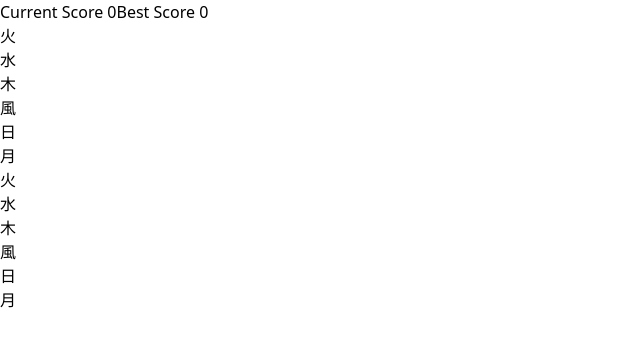
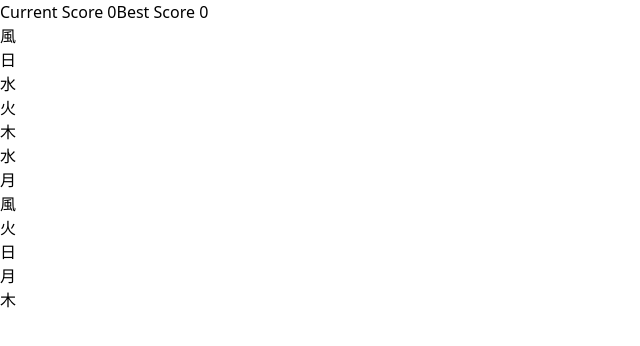
Before and after one commit to supersakana/memory_card, a Vue app: page / in a window 1280 px wide. Shown: the top 346 px of the page, without its empty margins (0-640 px from the left). Built offline with nearby package versions, Linux system fonts and the light colour scheme.

Commit message:
created shuffle method that is called on mount and when user clicks card (playRound)

```diff
--- a/src/App.vue
+++ b/src/App.vue
@@ -3,7 +3,7 @@
         <GameScore />
         <div class="my-10 h-[70vh] grid grid-cols-3 md:grid-cols-4 lg:grid-cols-6 gap-4">
           <div :key="index" v-for="(char, index) in chars">
-            <GameCard :char="char" />
+            <GameCard @play-round="playRound" :char="char" />
           </div>
         </div>
     </div>
@@ -25,6 +25,18 @@ export default {
               '火', '水', '木', '風','日','月']
     }
   },
+  mounted() {
+    this.shuffle()
+  },
+  methods: {
+    shuffle(){
+      this.chars.sort(() => Math.random() - 0.5);
+    },
+    playRound(char){
+      this.shuffle()
+      console.log(char)
+    }
+  }
 }
 </script>
 
--- a/src/components/GameCard.vue
+++ b/src/components/GameCard.vue
@@ -1,5 +1,5 @@
 <template>
-    <div class="h-full w-full flex items-center justify-center bg-white rounded-2xl shadow-md text-4xl md:text-6xl cursor-pointer">
+    <div @click="$emit('play-round', char)"  class="h-full w-full flex items-center justify-center bg-white rounded-2xl shadow-md text-4xl md:text-6xl cursor-pointer hover:scale-105 hover:shadow:xl duration-500">
         {{ char }}
     </div>
 </template>
```
